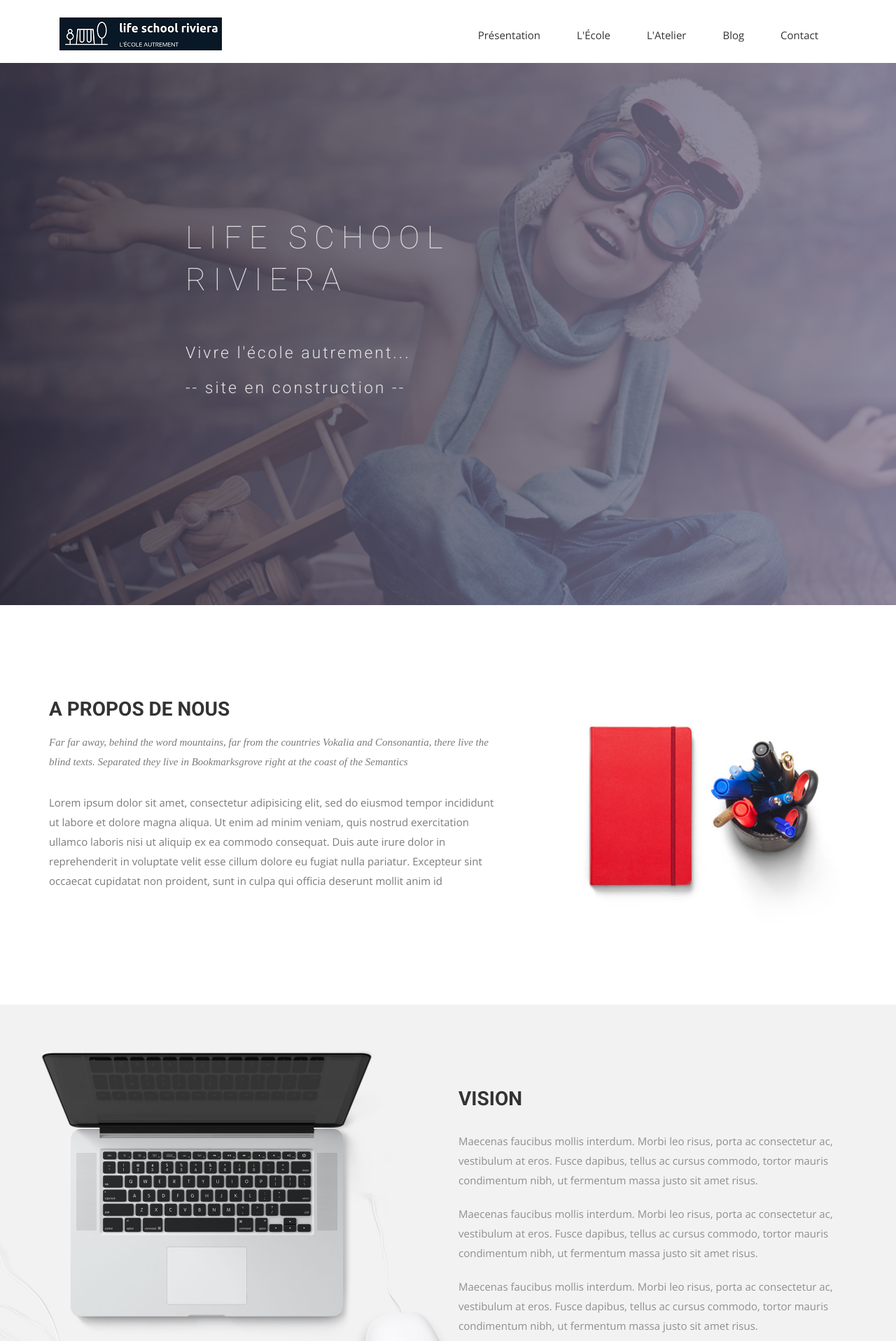
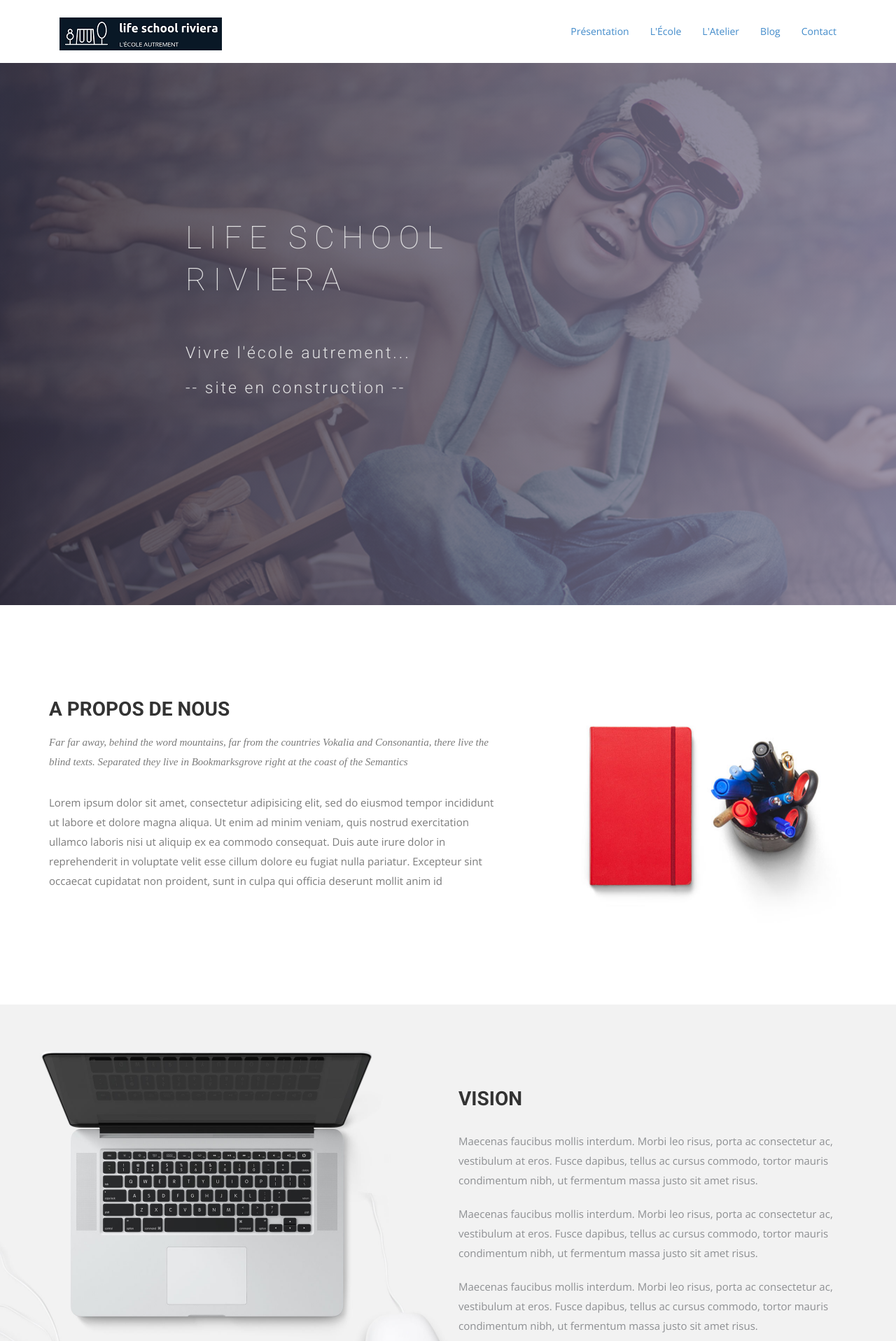
Before and after one commit to midjoule/lifeschool, a Jekyll site: the page built from index.html, in a window 1280 px wide. Shown: the top 1917 px of the page at 70% size. Built offline with Jekyll 4.4.1, drawn with Linux system fonts in a browser that asks for light colours; nearby versions of some CDN libraries; some web fonts are replaced.

Commit message:
Update header.html

```diff
--- a/_includes/header.html
+++ b/_includes/header.html
@@ -4,7 +4,40 @@
   <div class="row">
     <div class="col-md-12">
       <!-- header Nav Start -->
-      <nav class="navbar navbar-default">
+      <nav id="navbar" class="collapse navbar-collapse">
+          <ul class="nav navbar-nav">
+              {% assign links = site.data.navigation %}
+              {% for link in links %}
+                  {% assign class = nil %}
+                  {% if page.url contains link.url %}
+                      {% assign class = 'active' %}
+                  {% endif %}
+                  {% if link.sublinks %}
+                      <li class="dropdown {{ class }}">
+                          <a href="{{ site.baseurl }}{{ link.url }}" class="dropdown-toggle" data-toggle="dropdown" role="button" aria-haspopup="true" aria-expanded="false">{{ link.title }} <span class="caret"></span></a>
+                          <ul class="dropdown-menu">
+                              {% for sublink in link.sublinks %}
+                                  {% if sublink.title == 'separator' %}
+                                      <li role="separator" class="divider"></li>
+                                  {% else %}
+                                      <li>
+                                          <a href="{{ site.baseurl }}{{ sublink.url }}">{{ sublink.title }}</a>
+                                      </li>
+                                  {% endif %}
+                              {% endfor %}
+                          </ul>
+                      </li>
+                  {% else %}
+                      <li class="{{ class }}">
+                          <a href="{{ site.baseurl }}{{ link.url }}">{{ link.title }}</a>
+                      </li>
+                  {% endif %}
+              {% endfor %}
+          </ul>
+      </nav>
+
+
+      <!--nav class="navbar navbar-default">
         <div class="container-fluid">
           <!-- Brand and toggle get grouped for better mobile display -->
           <div class="navbar-header">
@@ -29,7 +62,7 @@
               </ul>
             </div><!-- /.navbar-collapse -->
           </div><!-- /.container-fluid -->
-        </nav>
+        </nav-->
       </div>
     </div>
   </div>
```
